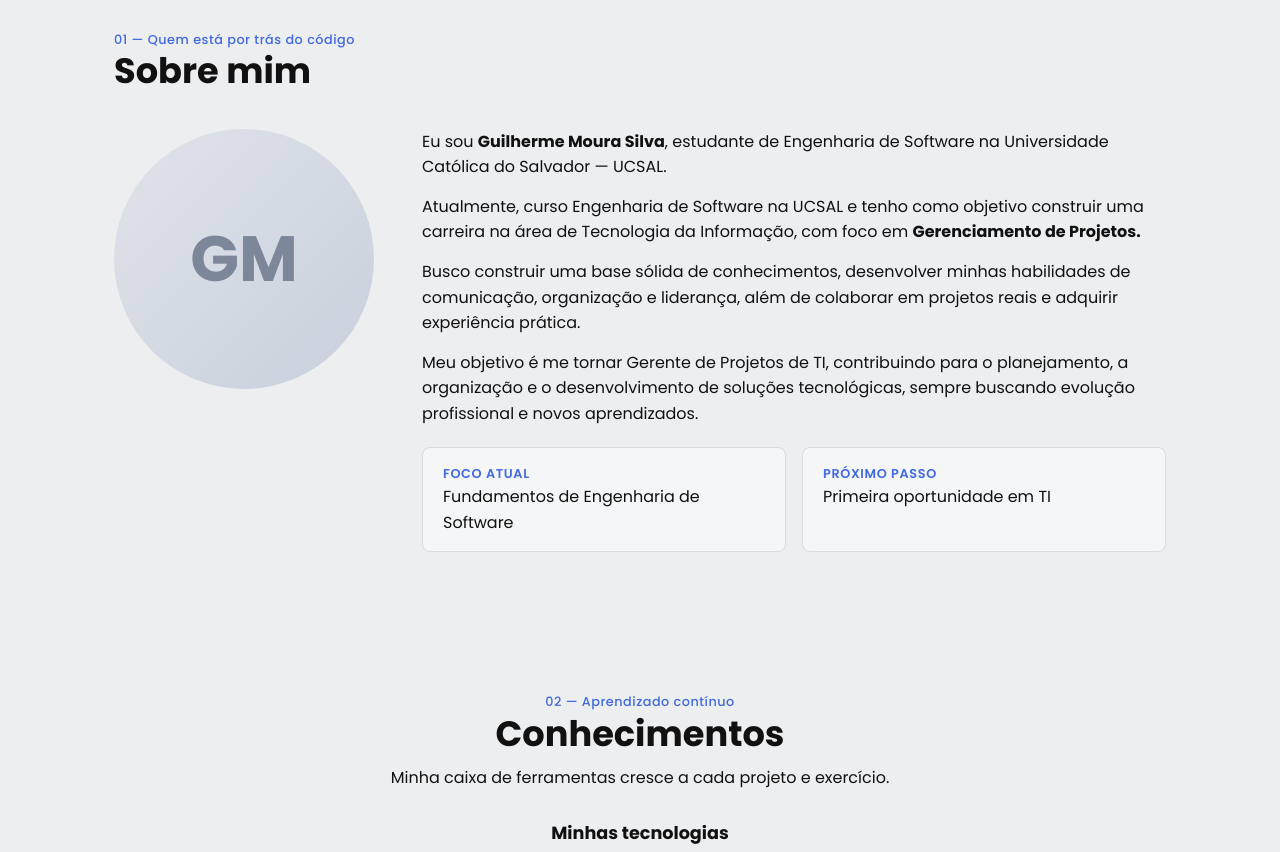
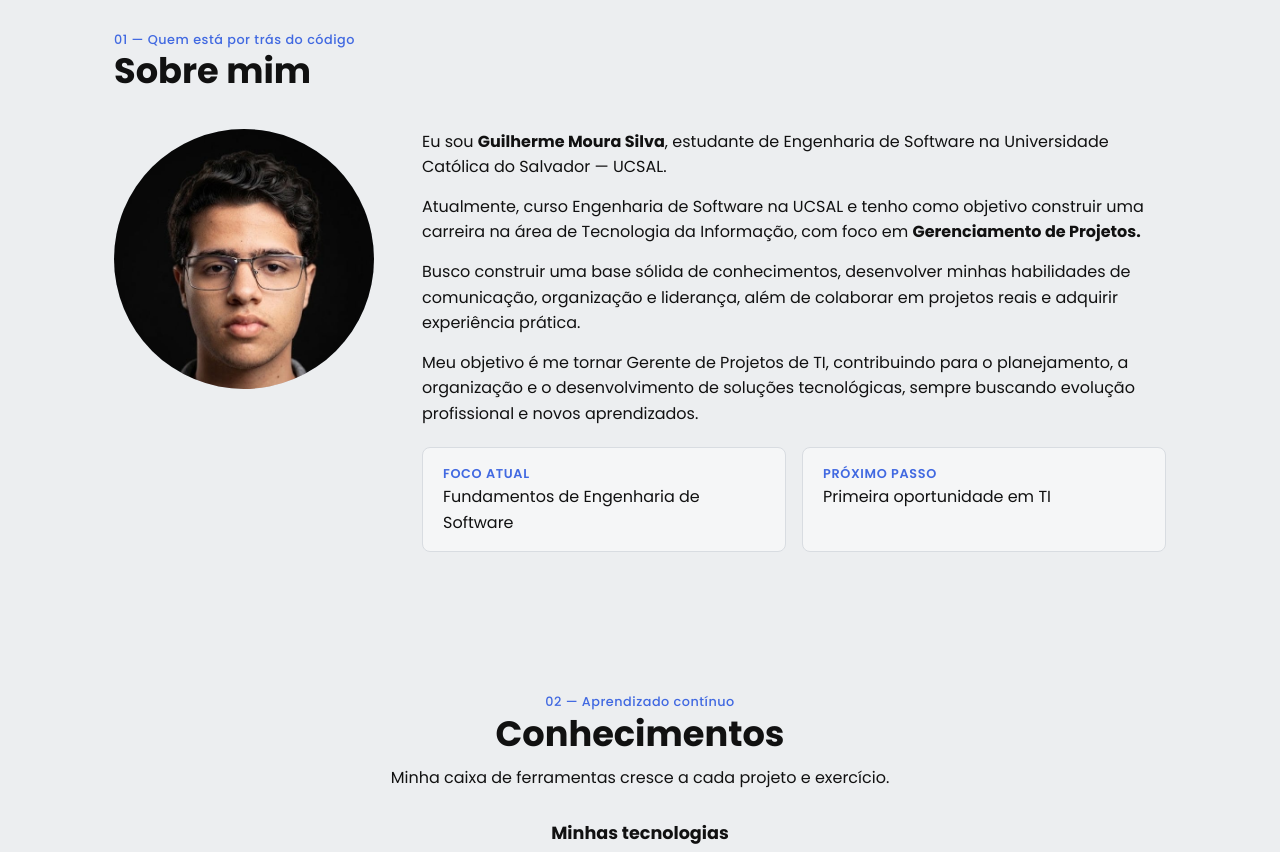
Before and after one commit to guiengsoft/portifoleo, a plain HTML site: page index.html in a window 1280 px wide. Shown: the part 800-1652 px from the top of the page. Drawn offline with Linux system fonts and the light colour scheme.

Commit message:
add outra foto

```diff
--- a/index.html
+++ b/index.html
@@ -69,7 +69,7 @@
                 <div class="sobre">
                     <figure class="foto pequena">
                         GM
-                        <img src="foto-guilherme.jpg" alt="Guilherme Moura Silva estudando em frente ao computador">
+                        <img src="foto.jpeg" alt="Guilherme Moura Silva estudando em frente ao computador">
                     </figure>
 
                     <div>
```
